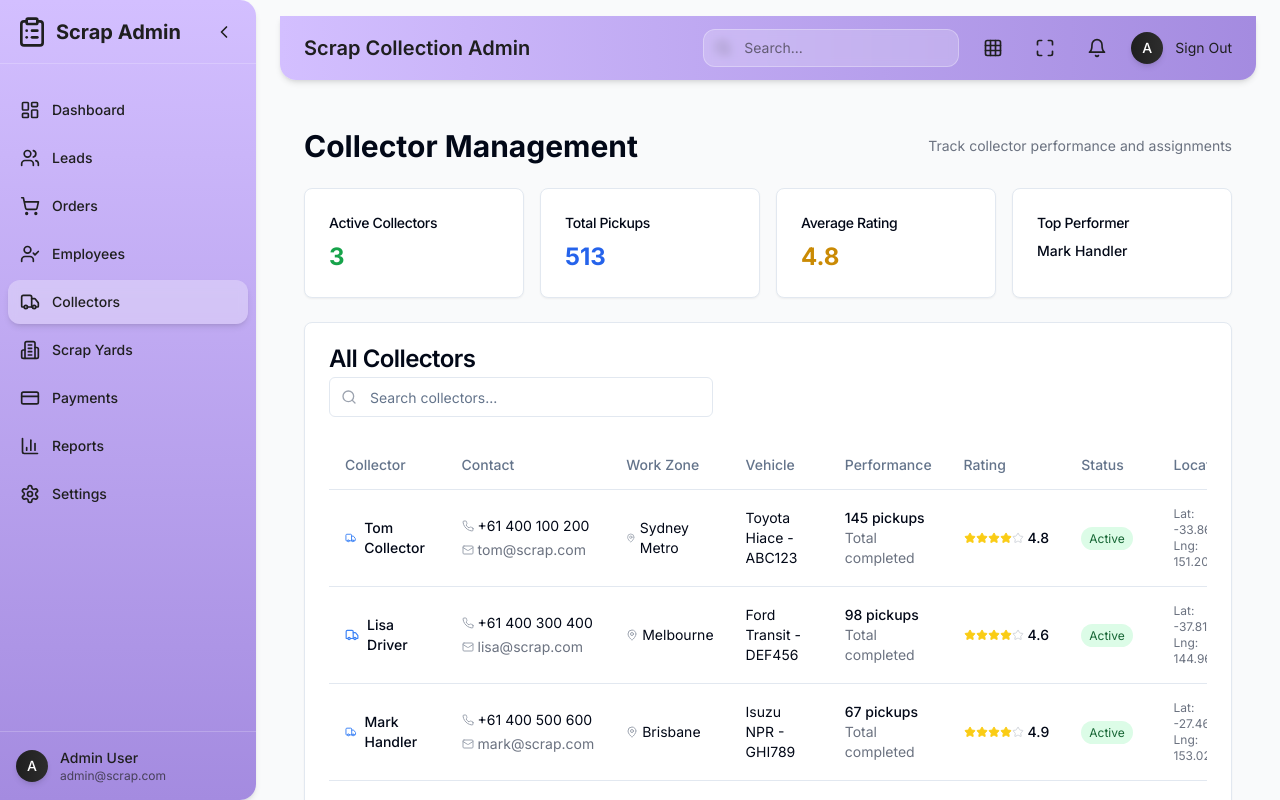
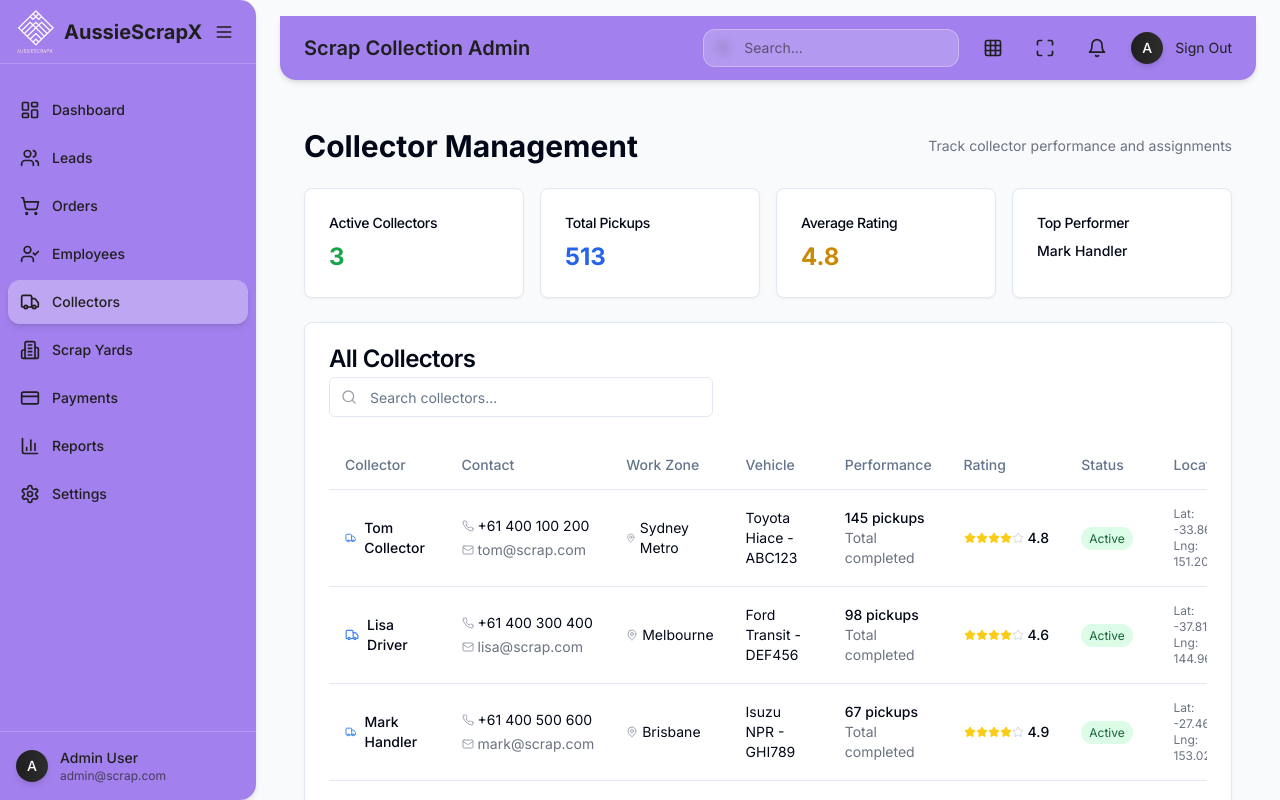
Before and after one commit to sureshdeveloperwebnox/scrap_collection_frontend, a Next.js app: page /collectors in a window 1280 px wide. Built offline with nearby package versions, Linux system fonts and the light colour scheme.

Commit message:
logo added

```diff
--- a/src/components/header.tsx
+++ b/src/components/header.tsx
@@ -4,7 +4,7 @@ import { Search, Bell, Grid3X3, Maximize } from 'lucide-react';
 
 export function Header() {
   return (
-    <header className="bg-gradient-to-r from-[#d3bfff] to-[#a48be0] shadow-md rounded-b-2xl h-16 flex items-center justify-between px-4 lg:px-6 mx-4 lg:mx-6 mt-4">
+    <header className="bg-gradient-to-r from-[#a280ed] to-[#a280ed] shadow-md rounded-b-2xl h-16 flex items-center justify-between px-4 lg:px-6 mx-4 lg:mx-6 mt-4">
       <div className="flex flex-1 items-center">
         <h1 className="text-lg lg:text-xl font-semibold text-[#1F1F1F] ml-12 lg:ml-0">
           Scrap Collection Admin
--- a/src/components/sidebar.tsx
+++ b/src/components/sidebar.tsx
@@ -4,6 +4,7 @@ import Link from 'next/link';
 import { usePathname } from 'next/navigation';
 import { useState, useEffect } from 'react';
 import { cn } from '@/lib/utils';
+import Image from 'next/image';
 import {
   LayoutDashboard,
   Users,
@@ -64,7 +65,7 @@ export function Sidebar({ isOpen = false, onToggle, onCollapse }: SidebarProps)
 
       {/* Sidebar */}
       <div className={cn(
-        "fixed left-0 top-0 flex flex-col bg-gradient-to-b from-[#d3bfff] to-[#a48be0] text-[#1F1F1F] transition-all duration-300 ease-in-out shadow-md rounded-r-2xl",
+        "fixed left-0 top-0 flex flex-col bg-gradient-to-b from-[#a280ed] to-[#a280ed] text-[#1F1F1F] transition-all duration-300 ease-in-out shadow-md rounded-r-2xl",
         // Mobile styles
         "z-40 w-80 h-screen lg:z-50",
         // Desktop styles
@@ -76,35 +77,40 @@ export function Sidebar({ isOpen = false, onToggle, onCollapse }: SidebarProps)
         <div className="flex flex-shrink-0 justify-between items-center px-4 h-16 border-b border-white/20">
           <div className={cn(
             "flex items-center space-x-2 transition-opacity duration-200",
-            isCollapsed ? "lg:opacity-0" : "opacity-100"
+            isCollapsed ? "lg:justify-center lg:space-x-0" : "opacity-100"
           )}>
-            <ClipboardList className="h-8 w-8 text-[#1F1F1F] flex-shrink-0" />
+            {/* Logo - Always visible, centered when collapsed */}
+            <div className="flex flex-shrink-0 justify-center items-center w-10 h-8">
+              <Image src="/images/logo/logo.png" alt="Logo" width={50} height={50} />
+            </div>
             <span className={cn(
               "text-xl font-bold whitespace-nowrap transition-opacity duration-200 text-[#1F1F1F]",
               isCollapsed ? "lg:hidden" : "block"
             )}>
-              Scrap Admin
+              AussieScrapX
             </span>
           </div>
 
-          {/* Collapse Toggle Button - Desktop only */}
+          {/* Header Controls */}
+          <div className="flex items-center space-x-2">
+            {/* Burger Menu Button - Desktop only */}
             <button
               onClick={toggleCollapse}
               className="hidden justify-center items-center w-8 h-8 rounded-lg transition-all duration-300 lg:flex hover:bg-white/20 hover:scale-105"
+              title={isCollapsed ? "Expand sidebar" : "Collapse sidebar"}
             >
-            <ChevronLeft className={cn(
-              "h-5 w-5 text-[#1F1F1F] transition-transform duration-200",
-              isCollapsed ? "rotate-180" : ""
-            )} />
+              <Menu className="h-5 w-5 text-[#1F1F1F]" />
             </button>
 
             {/* Mobile Close Button */}
             <button
               onClick={onToggle}
               className="flex justify-center items-center w-8 h-8 rounded-lg transition-all duration-300 lg:hidden hover:bg-white/20 hover:scale-105"
+              title="Close sidebar"
             >
               <X className="h-5 w-5 text-[#1F1F1F]" />
             </button>
+          </div>
         </div>
 
         {/* Navigation - Scrollable with hidden scrollbar */}
@@ -173,14 +179,15 @@ export function Sidebar({ isOpen = false, onToggle, onCollapse }: SidebarProps)
   );
 }
 
-// Mobile Menu Button Component
+// Mobile Menu Button Component - Remove the fixed positioning
 export function MobileMenuButton({ onToggle }: { onToggle: () => void }) {
   return (
     <button
       onClick={onToggle}
-      className="lg:hidden fixed top-4 left-4 z-50 flex items-center justify-center w-10 h-10 bg-gradient-to-r from-[#d3bfff] to-[#a48be0] text-[#1F1F1F] rounded-xl shadow-md hover:shadow-lg transition-all duration-300 hover:scale-105"
+      className="lg:hidden flex items-center justify-center w-10 h-10 bg-gradient-to-r from-[#a280ed] to-[#8b6fd8] text-white rounded-lg shadow-md hover:shadow-lg transition-all duration-300 hover:scale-105 border border-white/20"
+      title="Open menu"
     >
-      <Menu className="w-6 h-6" />
+      <Menu className="w-5 h-5" />
     </button>
   );
 }
```
Also changed, not shown: public/images/logo/logo.png (added), public/images/logo/scraplogo.png (added). Lines whose indentation alone changed are shown as unchanged.
